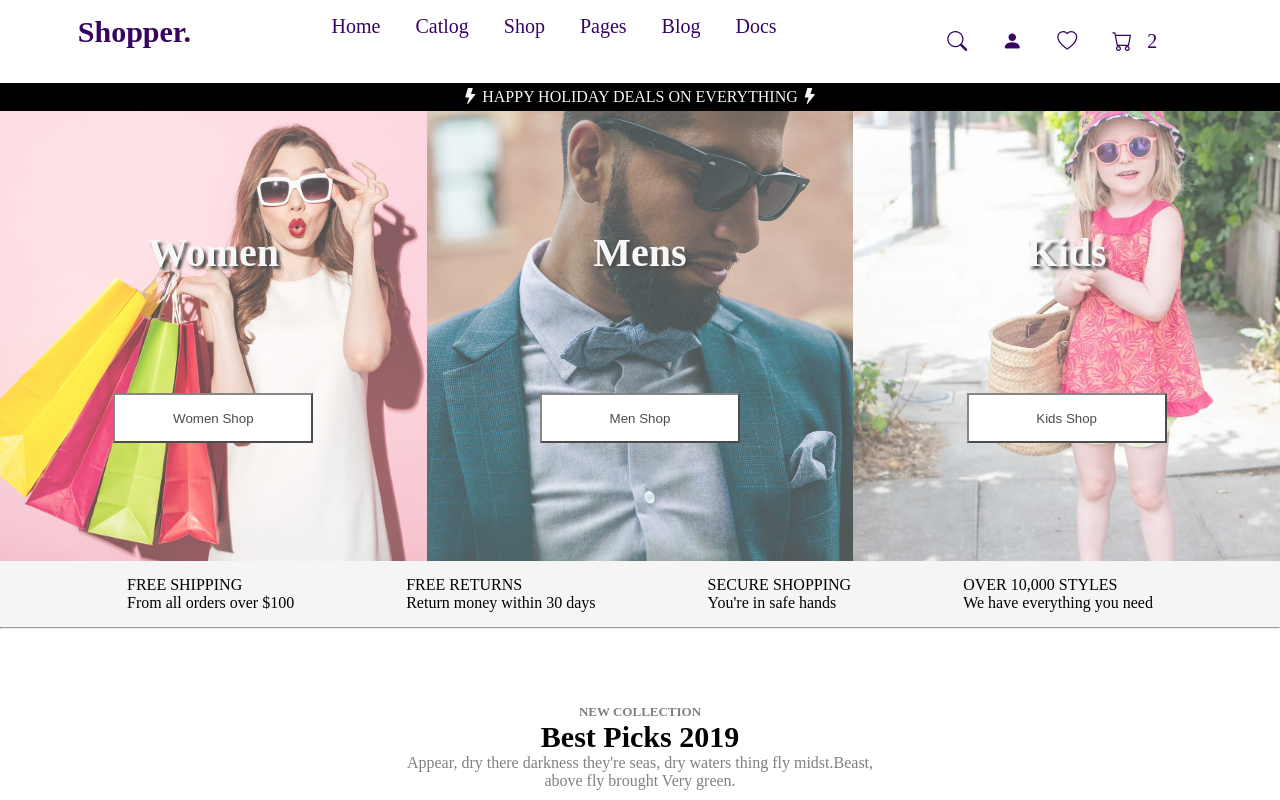
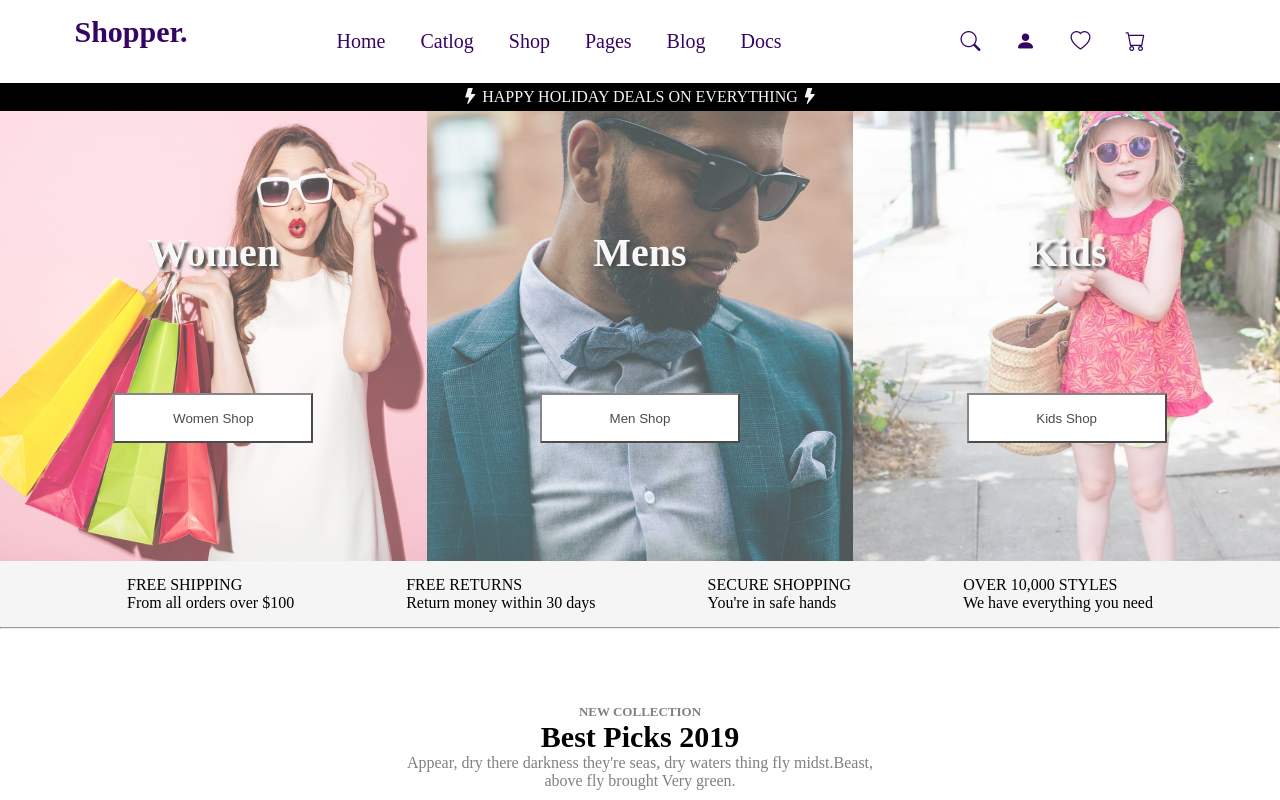
Before and after one commit to NileshNangde/shopping3, a plain HTML site: page index.html in a window 1280 px wide. Shown: the top 800 px of the page. Drawn offline with nearby package versions, Linux system fonts and the light colour scheme.

Commit message:
Shopping ver3

```diff
--- a/index.html
+++ b/index.html
@@ -24,7 +24,7 @@
             <a href="#"><span class="bi bi-search"></span></a>
             <a href="#"><span class="bi bi-person-fill"></span></a>
             <a href="#"><span class="bi bi-heart"></span></a>
-            <a href="#" class="cart-main"><span class="bi bi-cart"><span class="cart-sub">2</span></span></a>
+            <a href="#" class="cart-main"><span class="bi bi-cart"><span class="cart-sub"></span></span></a>
         </div>
     </div>
     <div class="sub-menu1">
--- a/src/Demo2styles.css
+++ b/src/Demo2styles.css
@@ -29,6 +29,7 @@
 }
 .nav{
     font-size: 20px;
+    padding: 15px;
 }
 .nav1{
     font-size: 20px;
```
